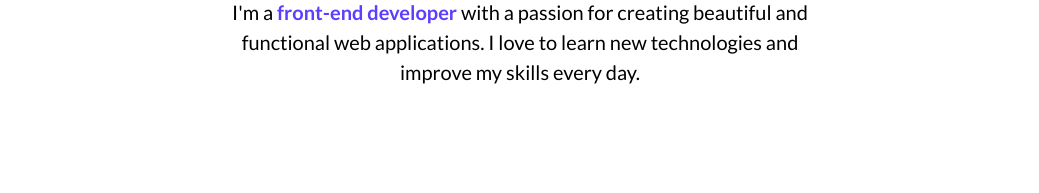
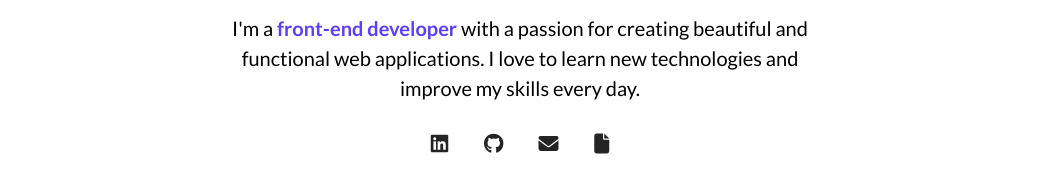
Before and after one commit to Julez5188/E-Portfolio, a plain HTML site: page index.html in a window 1280 px wide. Shown: the part 279-472 px from the top of the page, without its empty margins (120-1159 px from the left). Drawn offline with Linux system fonts and the light colour scheme.

Commit message:
added image and updated styles

```diff
--- a/index.html
+++ b/index.html
@@ -46,6 +46,19 @@
           <p class="about-me__info--para">
             I'm a <strong class="text--blue">front-end developer</strong> with a passion for creating beautiful and functional web applications. I love to learn new technologies and improve my skills every day.
           </p>
+          <div class="about-me__links">
+            <a href="#link" class="about-me__link">
+              <i class="fa-brands fa-linkedin"></i>
+            </a>
+            <a href="#github" class="about-me__link">
+              <i class="fa-brands fa-github"></i></a>
+              <a href="#contact" class="about-me__link">
+                <i class="fa-solid fa-envelope"></i>
+              </a>
+              <a href="#files" class="about-me__link">
+                <i class="fa-solid fa-file"></i>
+              </a>
+          </div>
         </div>
       </div>
     </div>
--- a/style.css
+++ b/style.css
@@ -1,12 +1,18 @@
-@import url('https://fonts.googleapis.com/css2?family=Lato:ital,wght@0,100;0,300;0,400;0,700;0,900;1,100;1,300;1,400;1,700;1,900&display=swap');
+@import url("https://fonts.googleapis.com/css2?family=Lato:ital,wght@0,100;0,300;0,400;0,700;0,900;1,100;1,300;1,400;1,700;1,900&display=swap");
 * {
-  font-family: 'Lato', sans-serif;
+  font-family: "Lato", sans-serif;
   padding: 0;
   margin: 0;
   box-sizing: border-box;
 }
 
-h1, h2, h3, h4, h5, h6, span {
+h1,
+h2,
+h3,
+h4,
+h5,
+h6,
+span {
   color: #242424;
   text-align: center;
   line-height: 1.25;
@@ -16,7 +22,7 @@
   font-size: 38px;
 }
 
-li{
+li {
   list-style-type: none;
 }
 
@@ -40,7 +46,7 @@
 }
 
 .text--blue {
-  color:#5d3eff;
+  color: #5d3eff;
 }
 
 /* NAVIGATION BAR */
@@ -78,7 +84,7 @@
   background-color: #5d3eff;
 }
 
-.personal__logo{
+.personal__logo {
   font-size: 24px;
   color: #6030b1;
   margin: 0 12px;
@@ -107,7 +113,7 @@
   height: 100px;
   border-radius: 50%;
   overflow: hidden;
-  box-shadow: 0 8px 16px rgba(0,0,0,0.16);
+  box-shadow: 0 8px 16px rgba(0, 0, 0, 0.16);
   margin-bottom: 28px;
 }
 
@@ -118,7 +124,18 @@
   padding-top: 8px;
 }
 
+.about-me__info--title {
+  margin-bottom: 16px;
+}
+
 .about-me__info--para {
   font-size: 20px;
   margin-bottom: 28px;
 }
+
+.about-me__link {
+  font-size: 20px;
+  color: #242424;
+  text-decoration: none;
+  padding: 0 16px;
+}
```
Also changed, not shown: assets/undraw_web-development_f0tp.svg (added).
